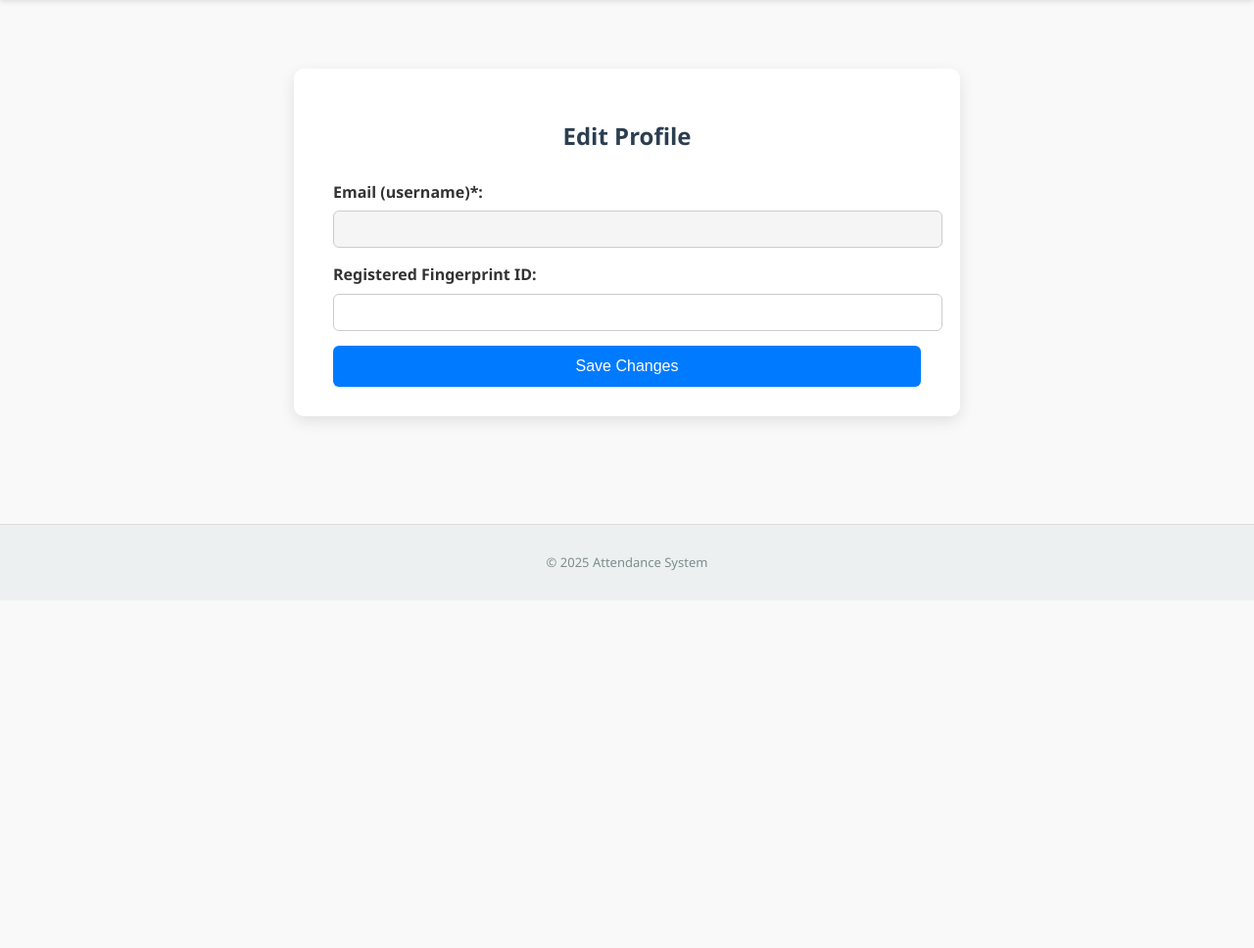
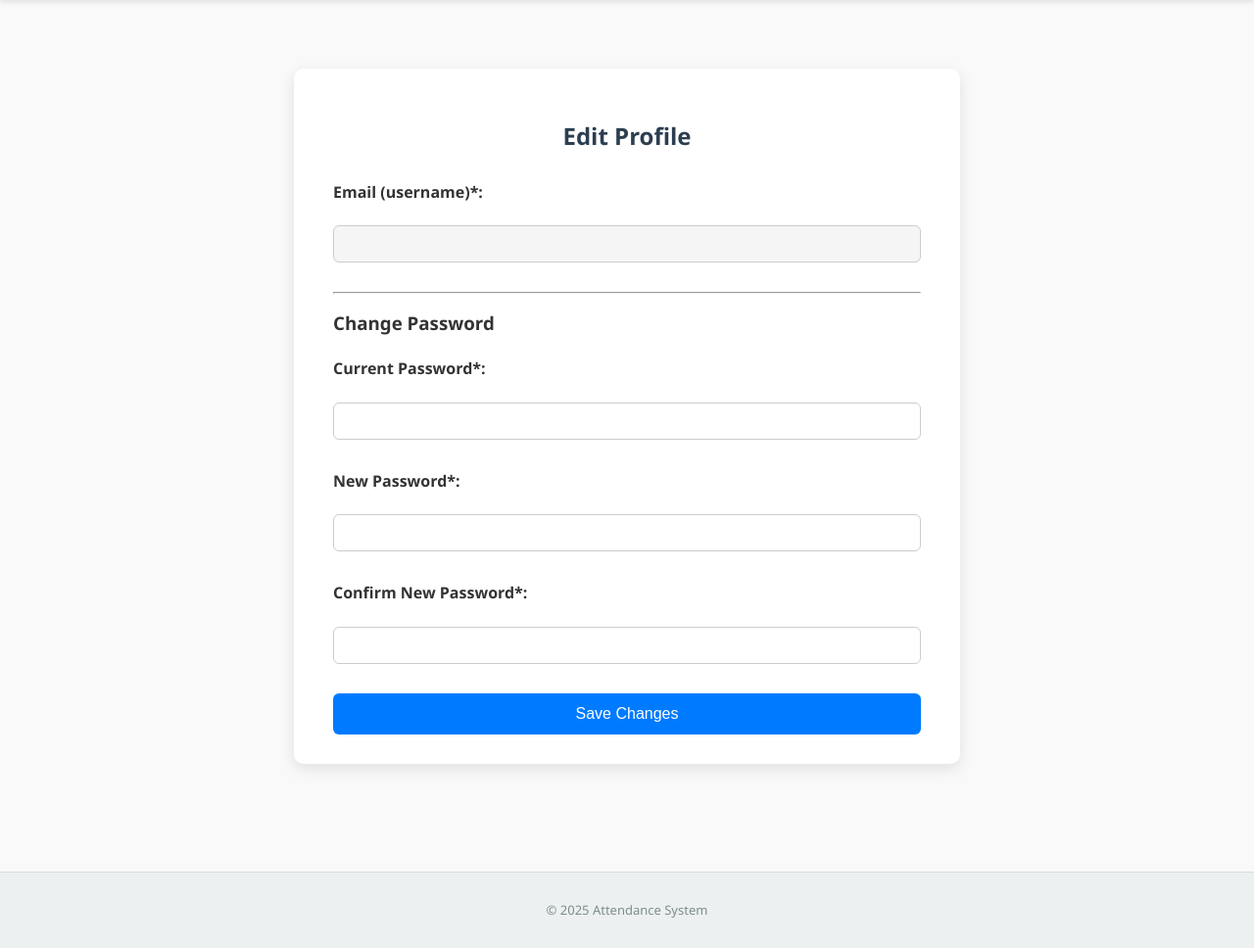
Before and after one commit to law4percent/attendance-system-chloe-danag, a Flask app: page /edit_instructor_profile in a window 1280 px wide. Shown: the part 52-1020 px from the top of the page at 98% size. Before the commit the page ends 665 px from the top, so only its background shows below. Run offline with Flask 3, Linux system fonts and the light colour scheme; a user stored in the database is signed in; data comes from the database, SQL or seed files in the repository; some libraries are stand-ins or nearby versions.

Commit message:
Enhance the about page and  Fingerprint input was remove in the instructor.

```diff
--- a/app.py
+++ b/app.py
@@ -58,8 +58,8 @@
     return result[0] if result else None
 
 @app.route('/about')
-def about_page():
-    return render_template('about_page.html')
+def about():
+    return render_template('about.html')
 
 @app.context_processor
 def inject_now():
@@ -520,19 +520,42 @@
     role = request.args.get('role', 'instructor')
 
     if request.method == 'POST':
-        email = request.form['email']
+        email = request.form['email'].strip().lower()  # normalize email
         password = request.form['password']
-        fingerprint_id = request.form.get('registered_fingerprint_ID') or None
 
         cur = mysql.connection.cursor()
 
+        # DEBUG: print role and email (remove in production)
+        print(f"Registering role={role} with email={email}")
+
+        # Check for duplicate email in students table
+        cur.execute("SELECT email FROM students WHERE email = %s", (email,))
+        if cur.fetchone():
+            flash("Email already exists in student records.", "danger")
+            return redirect(f'/register?role={role}')
+
+        # Check for duplicate email in instructors table
+        cur.execute("SELECT email FROM instructors WHERE email = %s", (email,))
+        if cur.fetchone():
+            flash("Email already exists in instructor records.", "danger")
+            return redirect(f'/register?role={role}')
+
         if role == 'instructor':
             employee_id = request.form['employee_id']
+
+            # Check for duplicate employee_id
+            cur.execute("SELECT employee_id FROM instructors WHERE employee_id = %s", (employee_id,))
+            if cur.fetchone():
+                flash("Employee ID already exists.", "danger")
+                return redirect('/register?role=instructor')
+
+            # Insert instructor (no fingerprint)
             cur.execute("""
-                INSERT INTO instructors (employee_id, email, password, registered_fingerprint_ID)
-                VALUES (%s, %s, %s, %s)
-            """, (employee_id, email, password, fingerprint_id))
+                INSERT INTO instructors (employee_id, email, password)
+                VALUES (%s, %s, %s)
+            """, (employee_id, email, password))
             mysql.connection.commit()
+            flash("Instructor registered successfully!", "success")
             return redirect('/login?role=instructor')
 
         elif role == 'student':
@@ -542,8 +565,23 @@
             section = request.form['section']
             course_level = request.form['course_level']
             cor_link = request.form['cor_link']
-            middle_name = request.form['middle_name'].strip() or None
+            middle_name = request.form.get('middle_name', '').strip() or None
+            fingerprint_id = request.form.get('registered_fingerprint_ID') or None
 
+            # Check for duplicate school_ID
+            cur.execute("SELECT school_ID FROM students WHERE school_ID = %s", (school_id,))
+            if cur.fetchone():
+                flash("School ID already exists.", "danger")
+                return redirect('/register?role=student')
+
+            # Check for duplicate fingerprint ID only if provided
+            if fingerprint_id:
+                cur.execute("SELECT fingerprint_id1 FROM students WHERE fingerprint_id1 = %s", (fingerprint_id,))
+                if cur.fetchone():
+                    flash("Fingerprint ID already exists.", "danger")
+                    return redirect('/register?role=student')
+
+            # Insert student
             cur.execute("""
                 INSERT INTO students (
                     first_name, middle_name, last_name, school_ID,
@@ -556,11 +594,12 @@
                 section, course_level, email, password, cor_link,
                 fingerprint_id
             ))
-
             mysql.connection.commit()
+            flash("Student registered successfully!", "success")
             return redirect('/login?role=student')
 
     return render_template('auth/register.html', role=role)
+
 
 @app.route('/edit-or-add-subject')
 @role_required('instructor')
@@ -636,24 +675,43 @@
 @app.route('/edit_instructor_profile', methods=['GET', 'POST'])
 @role_required('instructor')
 def instructor_profile():
-    employee_id = session['user']  # make sure this matches your session key
-    cur = mysql.connection.cursor(DictCursor)  # Use DictCursor for dict results
+    employee_id = session['user']
+    cur = mysql.connection.cursor(DictCursor)
 
     if request.method == 'POST':
-        fingerprint_id = request.form.get('registered_fingerprint_ID') or None
+        current_password = request.form.get('current_password')
+        new_password = request.form.get('new_password')
+        confirm_new_password = request.form.get('confirm_new_password')
 
-        # Update only the fingerprint ID; email is NOT changed here
+        # Get current password from DB
+        cur.execute("SELECT password FROM instructors WHERE employee_id = %s", (employee_id,))
+        instructor = cur.fetchone()
+
+        if not instructor:
+            flash("Instructor not found.", "danger")
+            return redirect('/edit_instructor_profile')
+
+        # Check current password match
+        if instructor['password'] != current_password:
+            flash("Current password is incorrect.", "danger")
+            return redirect('/edit_instructor_profile')
+
+        if new_password != confirm_new_password:
+            flash("New passwords do not match.", "danger")
+            return redirect('/edit_instructor_profile')
+
+        # Update password directly
         cur.execute("""
-            UPDATE instructors
-            SET registered_fingerprint_ID = %s
+            UPDATE instructors SET password = %s
             WHERE employee_id = %s
-        """, (fingerprint_id, employee_id))
+        """, (new_password, employee_id))
         mysql.connection.commit()
 
-        flash("Profile updated successfully!")
+        flash("Profile updated successfully!", "success")
         return redirect('/')
 
-    cur.execute("SELECT email, registered_fingerprint_ID FROM instructors WHERE employee_id = %s", (employee_id,))
+    # GET
+    cur.execute("SELECT email FROM instructors WHERE employee_id = %s", (employee_id,))
     instructor = cur.fetchone()
     return render_template('instructor/profile.html', instructor=instructor)
 
@@ -928,6 +986,8 @@
     flash("Request cancelled.")
     return redirect('/student_profile')
 
+from werkzeug.security import check_password_hash, generate_password_hash
+
 @app.route('/edit_student_profile', methods=['GET', 'POST'])
 @role_required('student')
 def edit_student_profile():
@@ -938,12 +998,28 @@
         first_name = request.form['first_name']
         middle_name = request.form['middle_name']
         last_name = request.form['last_name']
-        # school_id = request.form['school_id']
         section = request.form['section']
         course_level = request.form['course_level']
         cor_link = request.form['cor_link']
+        new_password = request.form.get('new_password', '').strip()
+        old_password = request.form.get('old_password', '').strip()
+        new_fingerprint_id = request.form.get('registered_fingerprint_ID', '').strip()
 
-        # Update student info
+        # Fetch current student data (password & fingerprint)
+        cur.execute("SELECT password, fingerprint_id1 FROM students WHERE id = %s", (student_id,))
+        existing_data = cur.fetchone()
+        existing_fingerprint = existing_data.get('fingerprint_id1')
+        current_hashed_password = existing_data.get('password')
+
+        # Handle fingerprint logic
+        if not existing_fingerprint and new_fingerprint_id:
+            cur.execute("SELECT id FROM students WHERE fingerprint_id1 = %s", (new_fingerprint_id,))
+            if cur.fetchone():
+                flash("Fingerprint ID already exists.", "danger")
+                return redirect('/edit_student_profile')
+            cur.execute("UPDATE students SET fingerprint_id1 = %s WHERE id = %s", (new_fingerprint_id, student_id))
+
+        # Update basic profile info
         cur.execute("""
             UPDATE students
             SET first_name = %s,
@@ -954,13 +1030,32 @@
                 COR_link = %s
             WHERE id = %s
         """, (first_name, middle_name, last_name, section, course_level, cor_link, student_id))
+
+        # Handle password change securely
+        if new_password:
+            if not old_password:
+                flash("You must enter your old password to change to a new one.", "danger")
+                return redirect('/edit_student_profile')
+
+            if not check_password_hash(current_hashed_password, old_password):
+                flash("Old password is incorrect.", "danger")
+                return redirect('/edit_student_profile')
+
+            # Update with new hashed password
+            new_hashed_password = generate_password_hash(new_password)
+            cur.execute("UPDATE students SET password = %s WHERE id = %s", (new_hashed_password, student_id))
+
         mysql.connection.commit()
-
-        flash("Profile updated successfully!")
+        flash("Profile updated successfully!", "success")
         return redirect('/edit_student_profile')
 
-    # GET method - fetch current student info
-    cur.execute("SELECT first_name, middle_name, last_name, school_ID, section, course_level, COR_link, email FROM students WHERE id = %s", (student_id,))
+    # GET request – load current student profile
+    cur.execute("""
+        SELECT first_name, middle_name, last_name, school_ID, section,
+               course_level, COR_link, email, fingerprint_id1
+        FROM students
+        WHERE id = %s
+    """, (student_id,))
     student = cur.fetchone()
 
     return render_template('student/edit_profile.html', student=student)
--- a/static/css/instructor/profile.css
+++ b/static/css/instructor/profile.css
@@ -1,5 +1,3 @@
-
-
 .container {
     max-width: 600px;
     margin: 50px auto;
@@ -22,13 +20,18 @@
 }
 
 form input[type="text"],
-form input[type="email"] {
+form input[type="email"],
+form input[type="password"],
+form input[type="number"],
+form input[type="url"],
+form select {
     width: 100%;
     padding: 10px;
     margin-bottom: 15px;
     border: 1px solid #ccc;
     border-radius: 6px;
     font-size: 14px;
+    box-sizing: border-box;
 }
 
 form input:disabled {
@@ -46,6 +49,7 @@
     font-size: 16px;
     font-weight: 500;
     cursor: pointer;
+    transition: background-color 0.3s ease;
 }
 
 button:hover {
@@ -69,7 +73,28 @@
 }
 
 .message {
-    color: green;
     margin-top: 20px;
     text-align: center;
+    font-weight: 600;
+    padding: 12px 20px;
+    border-radius: 6px;
 }
+
+/* Success message */
+.message.success {
+    background-color: #d4edda;
+    color: #155724;
+    border: 1px solid #c3e6cb;
+}
+
+/* Error message */
+.message.error {
+    background-color: #f8d7da;
+    color: #721c24;
+    border: 1px solid #f5c6cb;
+}
+
+/* Spacing between form sections (optional if you have grouped fields) */
+form > * + * {
+    margin-top: 15px;
+}
--- a/templates/about_page.html
+++ /dev/null
@@ -1 +0,0 @@
-About
--- a/templates/base.html
+++ b/templates/base.html
@@ -15,7 +15,7 @@
     {% block navbar %}
       <div class="logo">Attendance System</div>
       <nav>
-      <a href="{{ url_for('about_page') }}">About</a>
+      <a href="{{ url_for('about') }}">About</a>
       </nav>
     {% endblock navbar %}
   </header>
--- a/templates/instructor/profile.html
+++ b/templates/instructor/profile.html
@@ -20,22 +20,32 @@
 
     <form method="POST" action="/edit_instructor_profile">
       <label>Email (username)*:</label>
-      <input type="email" value="{{ instructor.email }}" disabled>
+      <input type="email" value="{{ instructor.email }}" disabled />
 
-      <label>Registered Fingerprint ID:</label>
-      <input type="text" name="registered_fingerprint_ID" value="{{ instructor.registered_fingerprint_ID or '' }}">
+      <hr />
+
+      <h3>Change Password</h3>
+
+      <label for="current_password">Current Password*:</label>
+      <input type="password" id="current_password" name="current_password" required />
+
+      <label for="new_password">New Password*:</label>
+      <input type="password" id="new_password" name="new_password" required />
+
+      <label for="confirm_new_password">Confirm New Password*:</label>
+      <input type="password" id="confirm_new_password" name="confirm_new_password" required />
 
       <button type="submit">Save Changes</button>
     </form>
 
-    {% with messages = get_flashed_messages() %}
+    {% with messages = get_flashed_messages(with_categories=true) %}
       {% if messages %}
         <div class="message">
-          {% for message in messages %}
-            <p>{{ message }}</p>
+          {% for category, message in messages %}
+            <p class="alert alert-{{ category }}">{{ message }}</p>
           {% endfor %}
         </div>
       {% endif %}
     {% endwith %}
   </div>
-{% endblock content %}
+{% endblock %}
```
Also changed, not shown: static/css/auth/register.css (+12 -0 lines), static/css/student/edit_profile.css (+13 -3 lines), templates/about.html (added, +62 -0 lines), templates/auth/register.html (+40 -8 lines), templates/student/edit_profile.html (+52 -7 lines).
